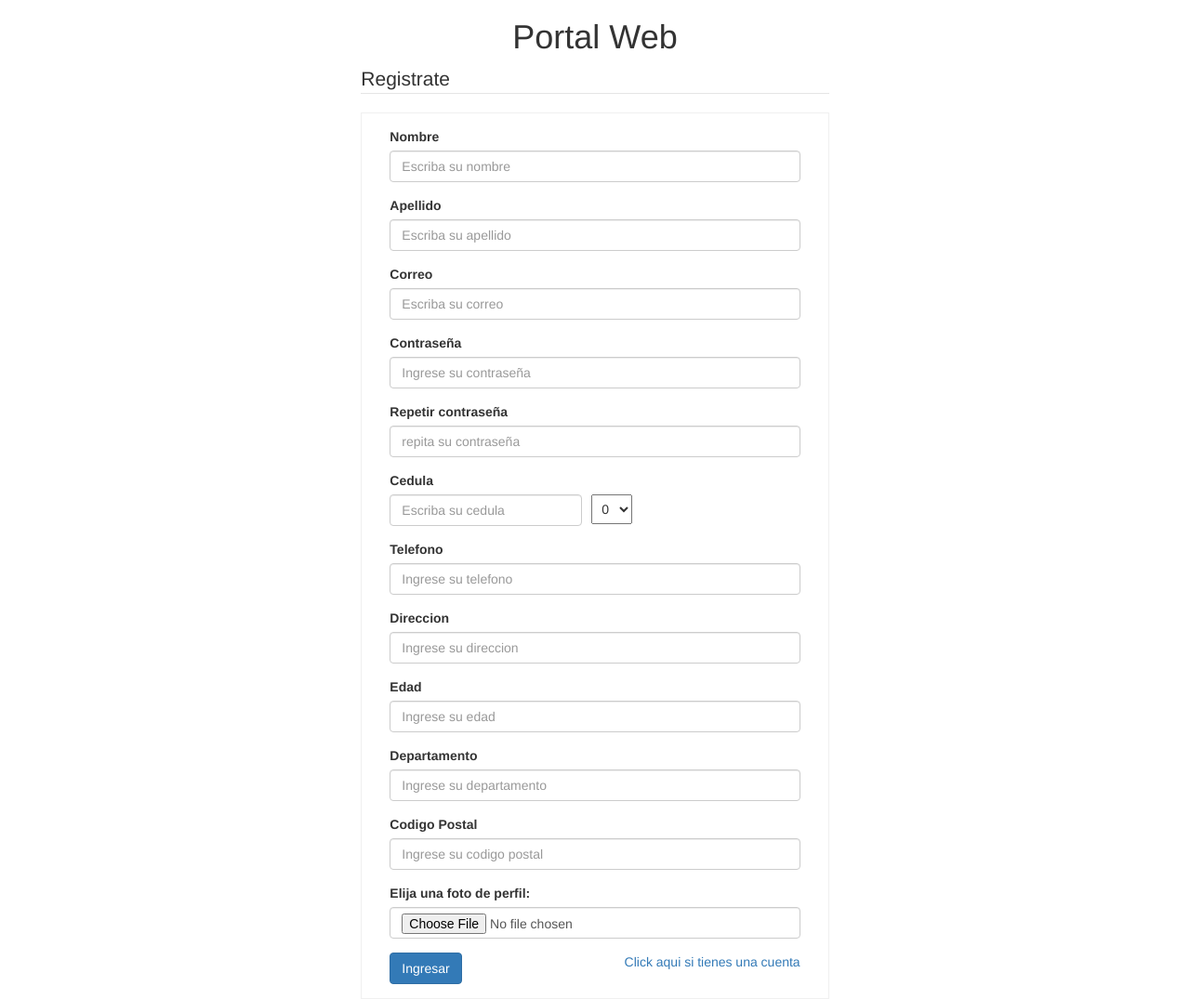
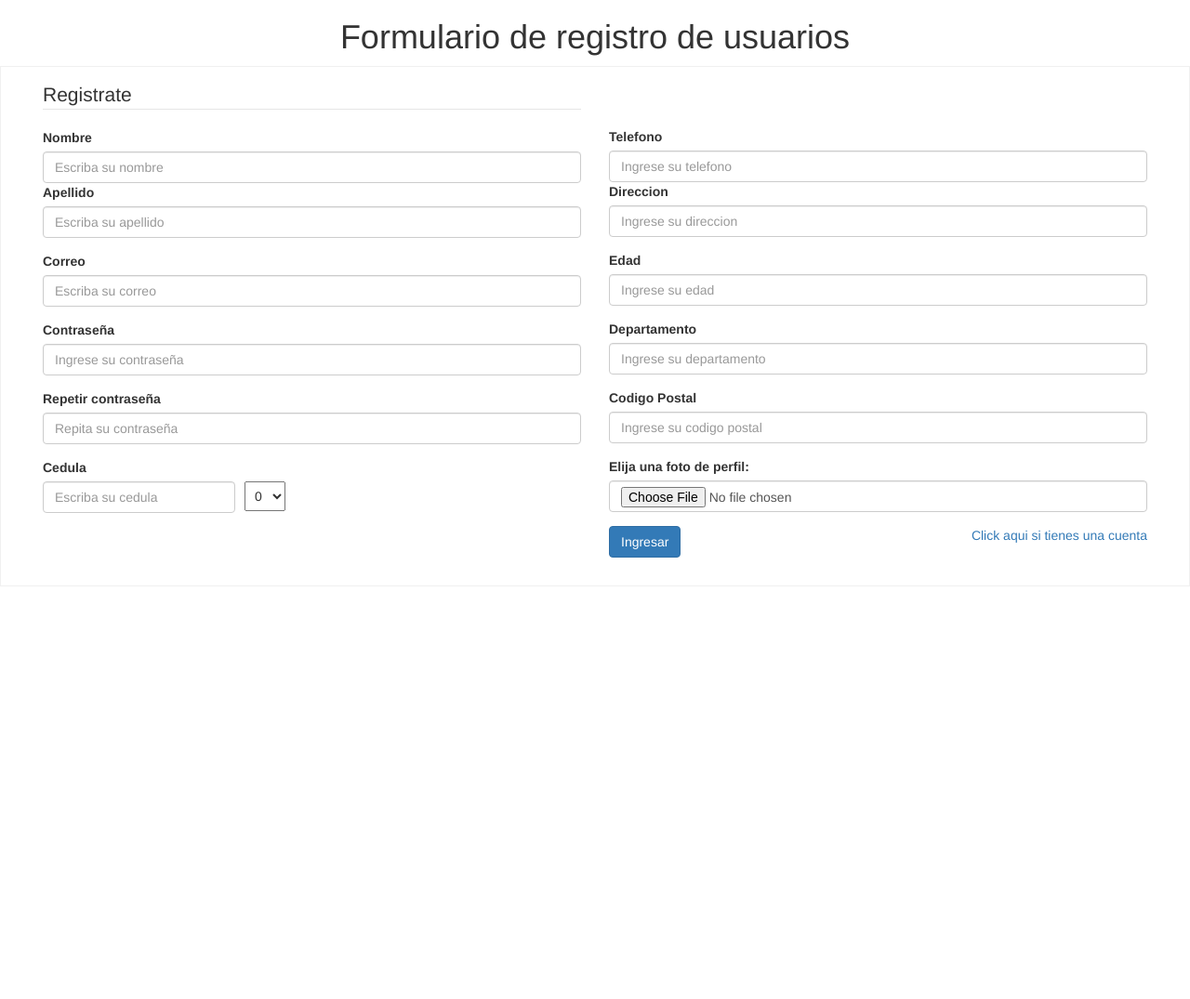
Before and after one commit to wbravo92/portal, a PHP site: page /registrarse.php in a window 1280 px wide. Shown: the whole page at 93% size. After the commit the page ends 631 px from the top, so only its background shows below. Run offline with PHP 8.4, Linux system fonts and the light colour scheme.

Commit message:
Modificaciones panel de registro

```diff
--- a/css/style.css
+++ b/css/style.css
@@ -32,3 +32,20 @@ body{
     padding: 6px;
     margin-left: 10px;
 }
+
+.ladoA {
+float: left;
+padding-left: 70px;
+}
+
+.ladoB {
+float: right;
+padding-right: 70px;
+margin-top: 50px;
+}
+
+
+
+#tituloRegistro {
+    text-align: center;
+}
--- a/registrarse.php
+++ b/registrarse.php
@@ -5,12 +5,13 @@
 
 <div class="container-fluid">
     <div class="row">
-       <div class="col-md-12 text-center"><h1>Portal Web</h1>
+      <h1 id="tituloRegistro">Formulario de registro de usuarios</h1>
+       <div class="col-md-8 col-lg-8 text-center">
       </div>
     </div>
 <div class="row">
 
-    <div class="col-sm-5 caja col-centrar">
+
 
 
     <?php
@@ -75,16 +76,17 @@ if($nombre && $correo && $password && $password2){
 
 
 
-
 <form method="post" action="" enctype="multipart/form-data"  role="form" >
-<legend>Registrate</legend>
 <fieldset class="fieldset">
 
+ <div class="form-group ladoA col-md-6 col-lg-6">
 
-    <div class="form-group">
+<legend>Registrate</legend>
+
+
 	<label for="nombre">Nombre</label>
 	<input type="text" class="form-control" id="nombre" name="nombre" placeholder="Escriba su nombre">
-	</div>
+
 
 
 	<div class="form-group">
@@ -104,7 +106,7 @@ if($nombre && $correo && $password && $password2){
 
 	<div class="form-group">
 	<label for="password2">Repetir contraseña</label>
-	<input type="password" class="form-control" id="password2" name="password2" placeholder="repita su contraseña">
+	<input type="password" class="form-control" id="password2" name="password2" placeholder="Repita su contraseña">
 	</div>
 
 
@@ -131,10 +133,16 @@ if($nombre && $correo && $password && $password2){
         </div>
     </div>
 
-	<div class="form-group">
+
+
+</div>
+
+
+	<div class="form-group ladoB col-md-6 col-lg-6">
+
 	<label for="Telefono">Telefono</label>
 	<input type="text" class="form-control" id="telefono" name="Telefono" placeholder="Ingrese su telefono">
-	</div>
+
 
 	<div class="form-group">
 	<label for="direccion">Direccion</label>
@@ -162,17 +170,20 @@ if($nombre && $correo && $password && $password2){
 	<input name="foto" type="file" class="form-control">
 	</div>
 
+
 	<button type="submit" class="btn btn-primary">Ingresar</button>
 	<a class="pull-right" href="index.php">Click aqui si tienes una cuenta</a>
-	</fieldset>
+
+
+</div>
+</fieldset>
 
 </form>
 
 
-
     </div>
    </div> <!--end div row-->
-</div>
+
 
 
 
```
Also changed, not shown: bootstrap/css/bootstrap.css.
